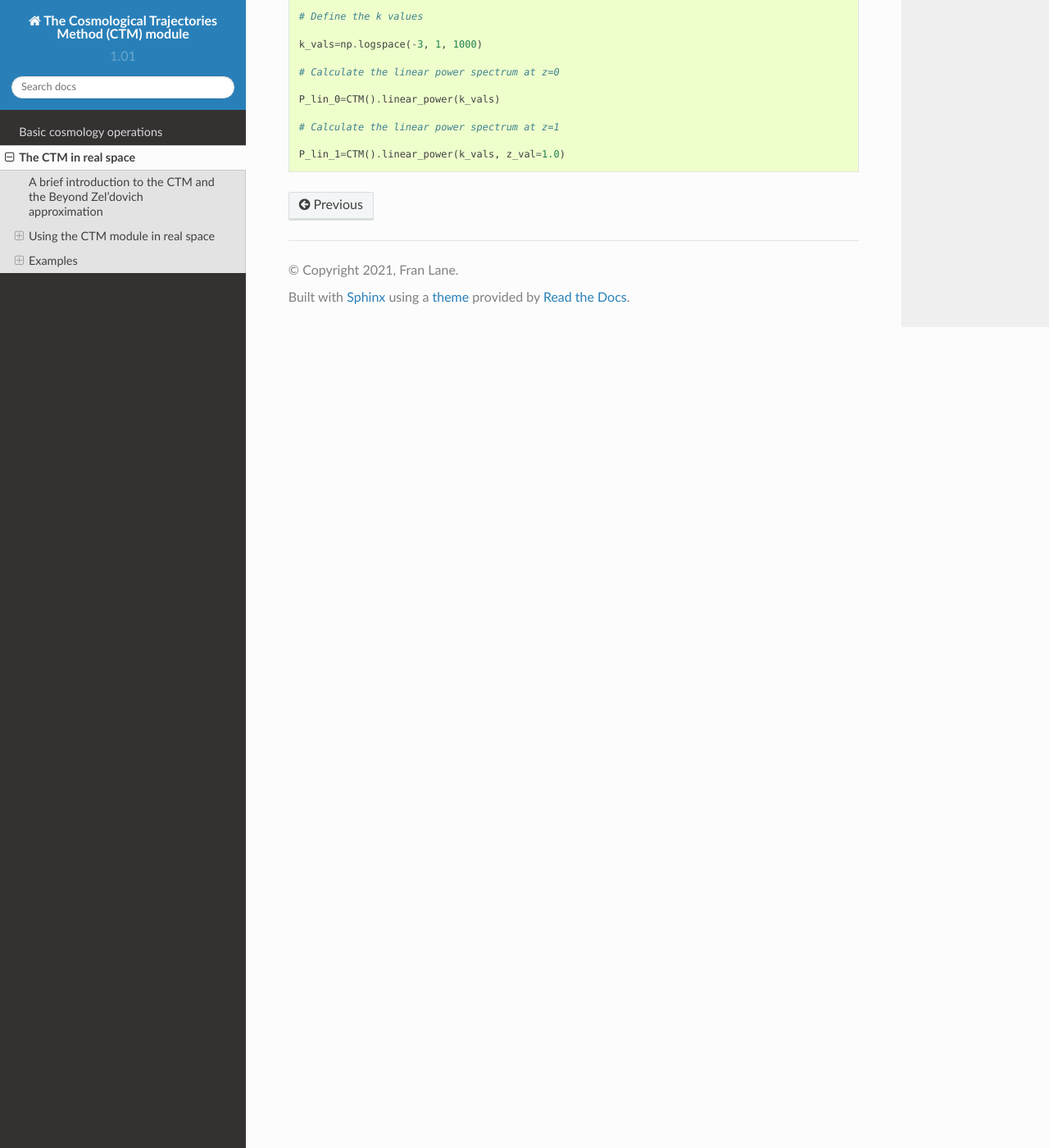
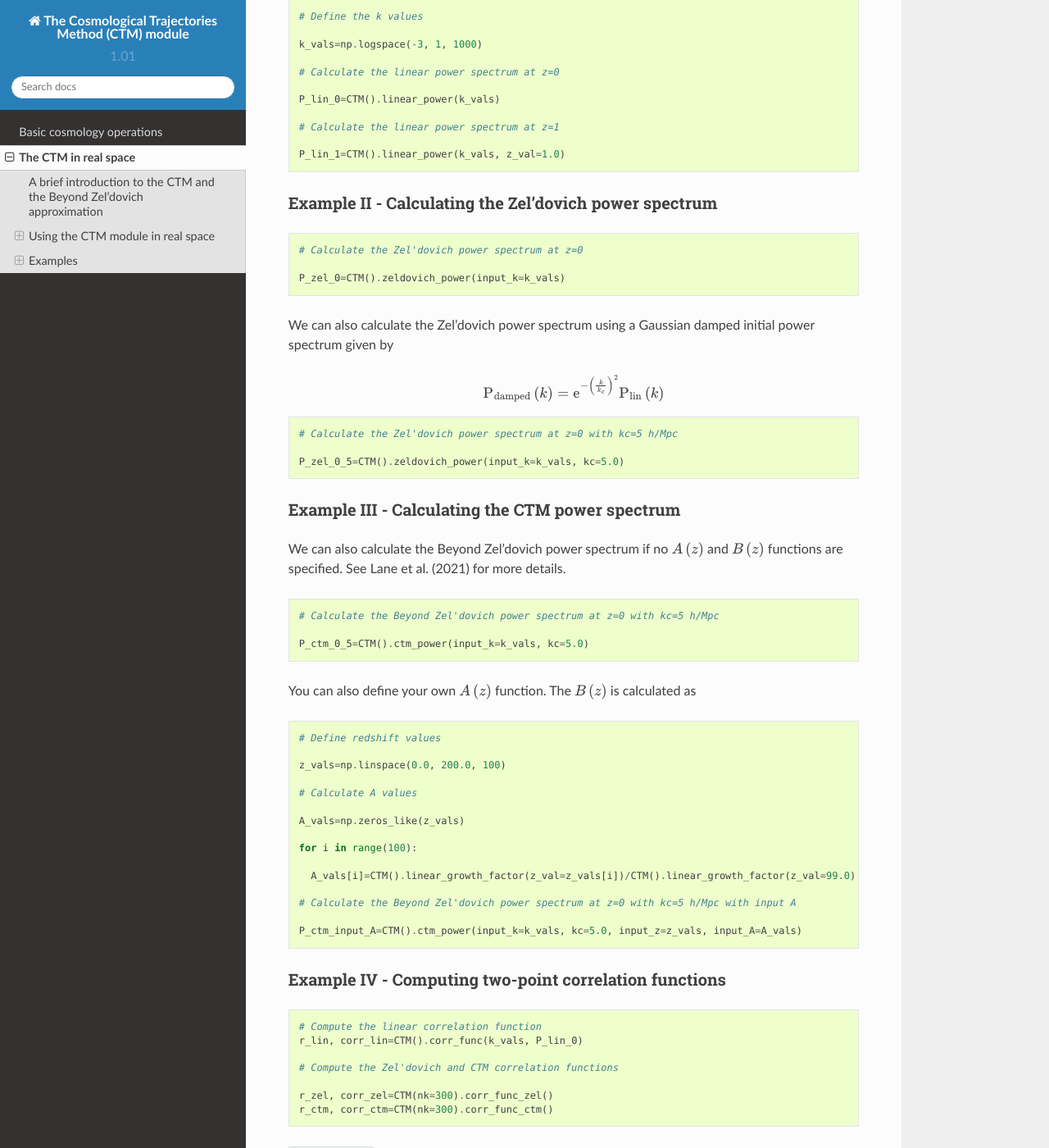
Before and after one commit to franlane94/CTM, a Sphinx documentation site: the page built from docs/source/ctm.rst, in a window 1280 px wide and 1400 px high, scrolled down 5819 px. Shown: the whole window at 82% size. Built offline with Sphinx 7.4.7 and the Read the Docs theme 2.0.0, drawn with Linux system fonts in a browser that asks for light colours.

Commit message:
updated the repository

```diff
--- a/docs/source/ctm.rst
+++ b/docs/source/ctm.rst
@@ -189,3 +189,69 @@ Example I - Calculating the linear power spectrum
   # Calculate the linear power spectrum at z=1
 
   P_lin_1=CTM().linear_power(k_vals, z_val=1.0)
+
+
+Example II - Calculating the Zel'dovich power spectrum
+******************************************************
+
+.. code-block:: python
+
+  # Calculate the Zel'dovich power spectrum at z=0
+
+  P_zel_0=CTM().zeldovich_power(input_k=k_vals)
+
+We can also calculate the Zel'dovich power spectrum using a Gaussian damped initial power spectrum given by
+
+.. math::
+
+  \mathrm{P}_\mathrm{damped}\left(k\right)=\mathrm{e}^{-\left(\frac{k}{k_c}\right)^2}\mathrm{P}_\mathrm{lin}\left(k\right)
+
+.. code-block:: python
+
+  # Calculate the Zel'dovich power spectrum at z=0 with kc=5 h/Mpc
+
+  P_zel_0_5=CTM().zeldovich_power(input_k=k_vals, kc=5.0)
+
+Example III - Calculating the CTM power spectrum
+************************************************
+
+We can also calculate the Beyond Zel'dovich power spectrum if no :math:`A\left(z\right)` and :math:`B\left(z\right)` functions are specified. See Lane et al. (2021) for more details.
+
+.. code-block:: python
+
+    # Calculate the Beyond Zel'dovich power spectrum at z=0 with kc=5 h/Mpc
+
+    P_ctm_0_5=CTM().ctm_power(input_k=k_vals, kc=5.0)
+
+You can also define your own :math:`A\left(z\right)` function. The :math:`B\left(z\right)` is calculated as
+
+.. code-block:: python
+
+    # Define redshift values
+
+    z_vals=np.linspace(0.0, 200.0, 100)
+
+    # Calculate A values
+
+    A_vals=np.zeros_like(z_vals)
+
+    for i in range(100):
+
+      A_vals[i]=CTM().linear_growth_factor(z_val=z_vals[i])/CTM().linear_growth_factor(z_val=99.0)
+
+    # Calculate the Beyond Zel'dovich power spectrum at z=0 with kc=5 h/Mpc with input A
+
+    P_ctm_input_A=CTM().ctm_power(input_k=k_vals, kc=5.0, input_z=z_vals, input_A=A_vals)
+
+Example IV - Computing two-point correlation functions
+******************************************************
+
+.. code-block:: python
+
+  # Compute the linear correlation function
+  r_lin, corr_lin=CTM().corr_func(k_vals, P_lin_0)
+
+  # Compute the Zel'dovich and CTM correlation functions
+
+  r_zel, corr_zel=CTM(nk=300).corr_func_zel()
+  r_ctm, corr_ctm=CTM(nk=300).corr_func_ctm()
```
